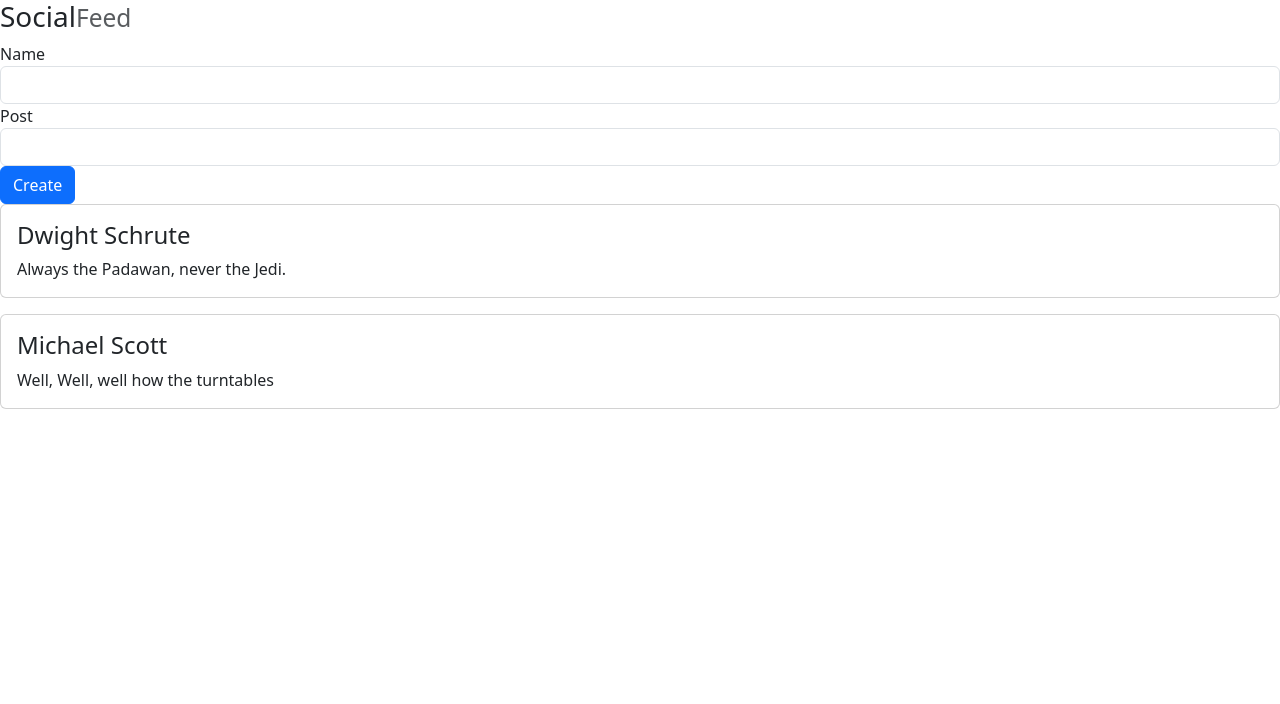
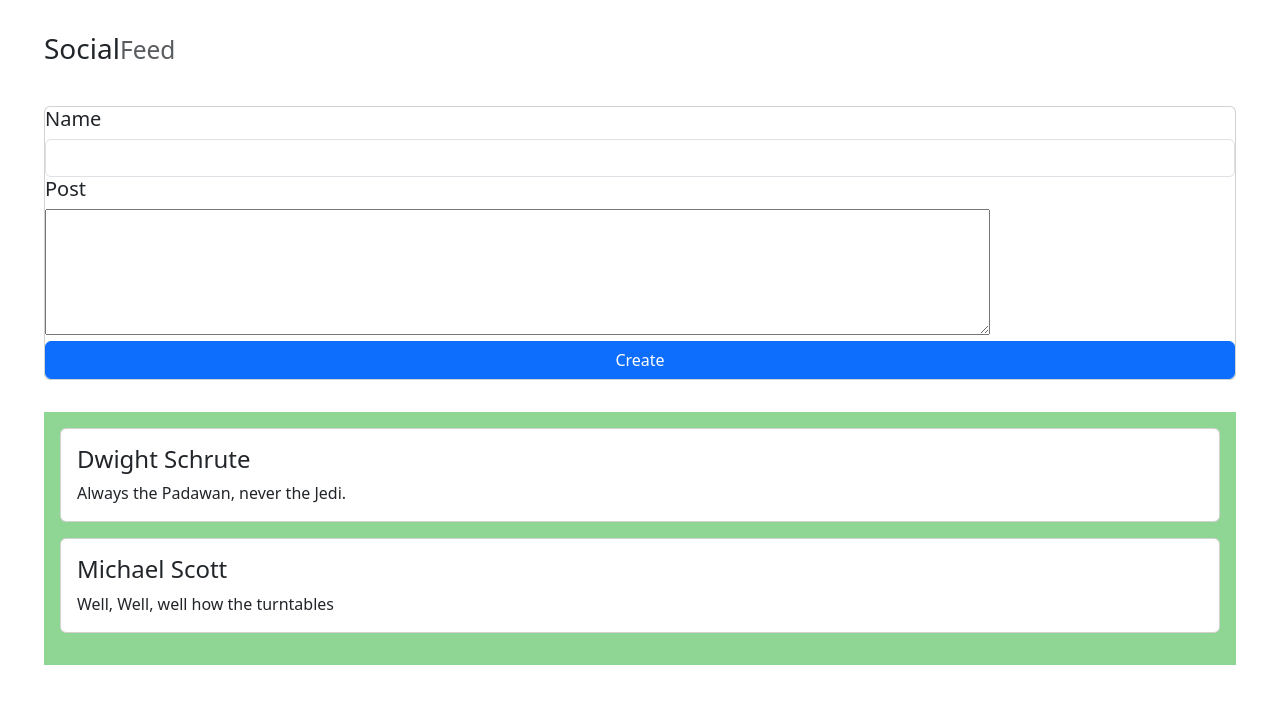
Before and after one commit to StevenBurkard/social-feed-project, a React (Create React App) app: page / in a window 1280 px wide. Shown: the top 704 px of the page. Built offline with nearby package versions, Linux system fonts and the light colour scheme.

Commit message:
wip: adding more styling to make a more aesthetically pleasing user interface

```diff
--- /dev/null
+++ b/src/App.css
@@ -0,0 +1,3 @@
+.container-fluid{
+    background-color: #8FD694;
+}
--- a/src/App.js
+++ b/src/App.js
@@ -1,4 +1,6 @@
 import React, { useState } from 'react';
+import 'bootstrap/dist/css/bootstrap.min.css';
+import './App.css';
 import NavBar from './Components/NavBar/NavBar';
 import CreatePostForm from './Components/CreatePostForm/CreatePostForm';
 import PostList from './Components/PostList/PostList';
@@ -17,10 +19,28 @@ function App() {
 
 
   return (
-    <div>
-      <NavBar />
-      <CreatePostForm addPost={AddNewPost} />
-      <PostList posts={posts} />
+    <div className='container-fluid'>
+      <div className='row'>
+        <div className='col-md-20'>
+          <div className='border-box'>
+            <NavBar />
+          </div>
+      <div className='row'>
+        <div className='col-md-20'>
+          <div className='border-box'>
+            <CreatePostForm addPost={AddNewPost} />
+          </div>
+        </div>
+      </div>
+      <div className='row'>
+        <div className='col-md-20'>
+          <div className='border-box'>
+            <PostList posts={posts} />
+          </div>
+        </div>
+      </div>
+        </div>
+      </div>
 
     </div>
   );
--- a/src/Components/CreatePostForm/CreatePostForm.jsx
+++ b/src/Components/CreatePostForm/CreatePostForm.jsx
@@ -1,5 +1,5 @@
 import { useState } from 'react';
-import 'bootstrap/dist/css/bootstrap.min.css';
+
 
 const CreatePostForm = ({ addPost }) => {
     const [name, setName] = useState('');
@@ -16,15 +16,19 @@ const CreatePostForm = ({ addPost }) => {
 
     return (
         <form onSubmit={sendSubmit}>
-            <div className='form-group'>
-                <label htmlFor="fullName">Name</label>
-                <input type="text" className="form-control" id="fullName" onChange={(event) => setName(event.target.value)} value={name}></input>
+            <div className='card mb-6'>
+                <div className='form-group'>
+                    <label htmlFor="fullName"><h5>Name</h5></label>
+                    <input type="text" className="form-control" id="fullName" onChange={(event) => setName(event.target.value)} value={name}></input>
+                </div>
+                <div className="form-group">
+                    <label htmlFor="message"><h5>Post</h5></label><br></br>
+                    <textarea rows="5" cols="100" name="comment" form="usrform" onChange={(event) => setMessage(event.target.value)} value={message}>
+                    Enter text here...</textarea>
+
+                </div>
+                <button type="submit" className="btn btn-primary">Create</button>
             </div>
-            <div className="form-group">
-                <label htmlFor="message">Post</label>
-                <input type="text" className="form-control" id="message" onChange={(event) => setMessage(event.target.value)} value={message}></input>
-            </div>
-            <button type="submit" className="btn btn-primary">Create</button>
        </form>
      );
 }
--- /dev/null
+++ b/src/Components/NavBar/NavBar.css
@@ -0,0 +1,4 @@
+.row{
+    background-color: white;
+    padding: 1em;
+}
--- a/src/Components/NavBar/NavBar.jsx
+++ b/src/Components/NavBar/NavBar.jsx
@@ -1,5 +1,6 @@
 import React from 'react';
-import 'bootstrap/dist/css/bootstrap.min.css';
+import './NavBar.css';
+
 
 const NavBar = () => {
     return(
--- a/src/Components/Post/Post.jsx
+++ b/src/Components/Post/Post.jsx
@@ -1,5 +1,5 @@
 import React from 'react';
-import 'bootstrap/dist/css/bootstrap.min.css';
+
 
 const Post = ({ post }) => {
     return (
--- /dev/null
+++ b/src/Components/PostList/PostList.css
@@ -0,0 +1,4 @@
+.postList{
+    background-color: #8FD694;
+    padding: 1em;
+}
--- a/src/Components/PostList/PostList.jsx
+++ b/src/Components/PostList/PostList.jsx
@@ -1,9 +1,10 @@
 import React from 'react';
 import Post from '../Post/Post';
+import './PostList.css';
 
 const PostList = ({ posts }) => {
     return (
-        <div>
+        <div className='postList'>
             {posts.map((post) => (
                 <Post key={post.id} post={post} />
             ))}
```
